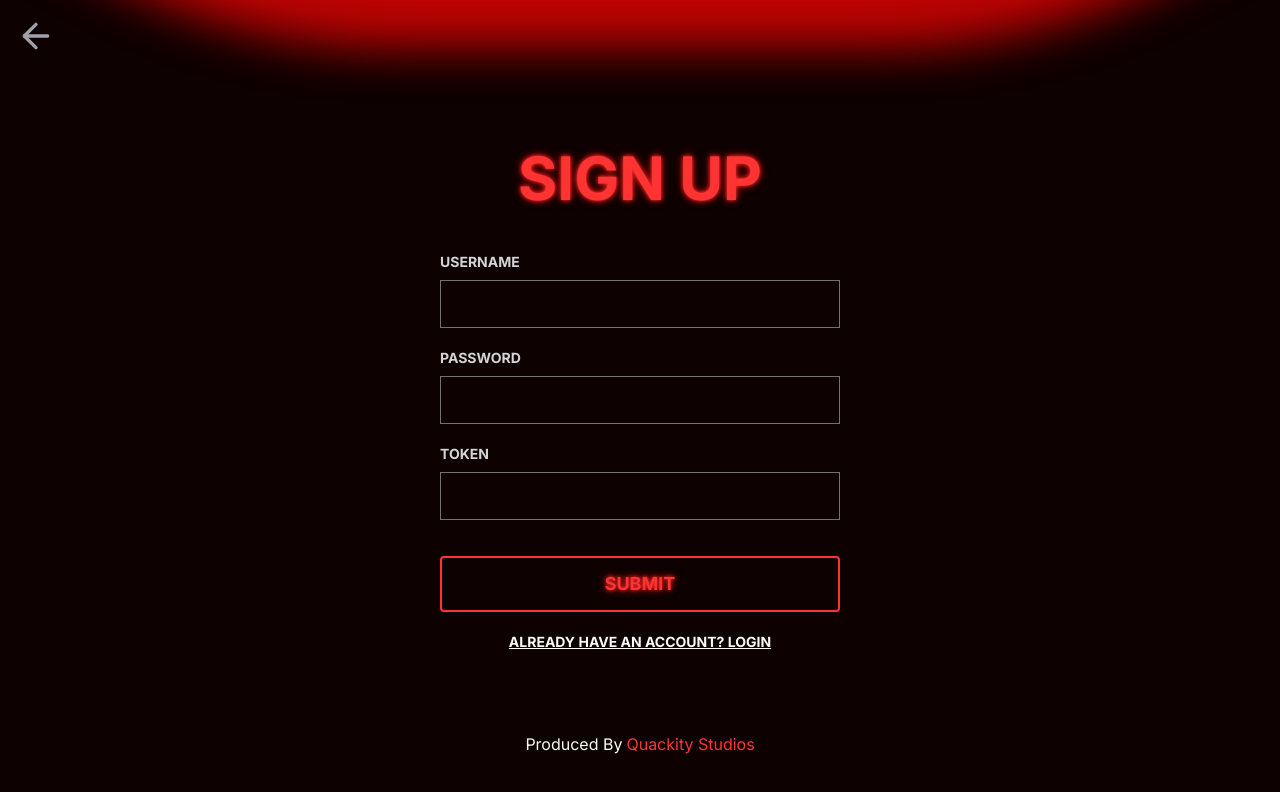
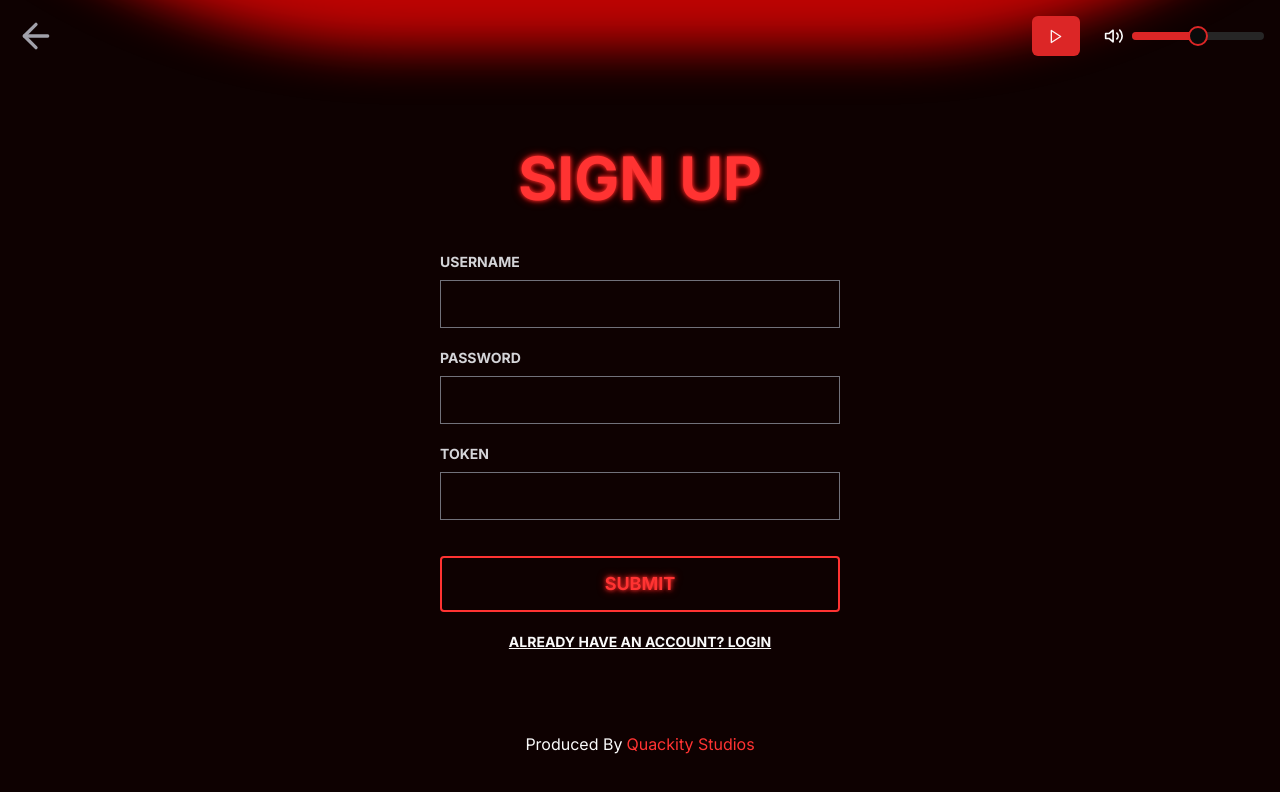
Before and after one commit to SantosVicente/observer, a Next.js app: page /signup in a window 1280 px wide. Shown: the top 792 px of the page. Built offline with nearby package versions, Linux system fonts and the light colour scheme.

Commit message:
feat: new releases

```diff
--- a/package.json
+++ b/package.json
@@ -10,6 +10,7 @@
   },
   "dependencies": {
     "@radix-ui/react-dialog": "^1.0.5",
+    "@radix-ui/react-slider": "^1.1.2",
     "@radix-ui/react-slot": "^1.0.2",
     "@radix-ui/react-tooltip": "^1.0.7",
     "class-variance-authority": "^0.7.0",
--- a/src/app/(home)/page.tsx
+++ b/src/app/(home)/page.tsx
@@ -11,6 +11,7 @@ import {
 import Footer from "@/components/ui/footer";
 import Title from "@/components/ui/title";
 import Image from "next/image";
+import Link from "next/link";
 import { useEffect, useState, useRef } from "react";
 
 export default function Home() {
@@ -21,7 +22,6 @@ export default function Home() {
   const audioRef2 = useRef<HTMLAudioElement>(null);
   const audioRef3 = useRef<HTMLAudioElement>(null);
   const audioRef4 = useRef<HTMLAudioElement>(null);
-  const audioRef5 = useRef<HTMLAudioElement>(null);
 
   const play = () => {
     if (audioRef.current) {
@@ -61,14 +61,6 @@ export default function Home() {
     }, Math.floor(Math.random() * 5000 - 2000) + 1000); //não quero que o tempo seja fixo, quero que seja aleatório
     return () => clearInterval(interval);
   }, [isDisabled]);
-
-  useEffect(() => {
-    if (audioRef5.current) {
-      audioRef5.current.play();
-    } else {
-      console.log("audioRef5.current is not defined");
-    }
-  }, []);
 
   return (
     <div className="flex flex-col items-center relative justify-center min-h-screen py-2 gap-11 bg-[#0e0101] overflow-hidden">
@@ -146,21 +138,22 @@ export default function Home() {
           </DialogContent>
         </Dialog>
 
-        <Button
-          variant={"outline"}
-          onMouseEnter={() => {
-            play();
-          }}
+        <Link
+          href="/login"
           onClick={() => {
             play3();
-            setTimeout(() => {
-              window.location.href = "/login";
-            }, 1000);
           }}
-          className="scale-75 md:scale-100 bg-transparent rounded-sm border-2 w-44 h-14 text-[#ff3332] neon-text font-bold text-lg border-[#ff3332] hover:bg-[#ff3332] hover:text-[#0e0101] hover:border-[#0e0101] sm:hover:scale-110 transform transition-all"
         >
-          COMPETITOR
-        </Button>
+          <Button
+            variant={"outline"}
+            onMouseEnter={() => {
+              play();
+            }}
+            className="scale-75 md:scale-100 bg-transparent rounded-sm border-2 w-44 h-14 text-[#ff3332] neon-text font-bold text-lg border-[#ff3332] hover:bg-[#ff3332] hover:text-[#0e0101] hover:border-[#0e0101] sm:hover:scale-110 transform transition-all"
+          >
+            COMPETITOR
+          </Button>
+        </Link>
 
         <audio ref={audioRef3} src="/audios/submit1.wav"></audio>
         <audio ref={audioRef} src="/audios/closemodal.wav"></audio>
@@ -171,8 +164,6 @@ export default function Home() {
       </p>
 
       <Footer />
-
-      <audio ref={audioRef5} loop src="/audios/trilha.mp3"></audio>
     </div>
   );
 }
--- a/src/app/dashboard/page.tsx
+++ b/src/app/dashboard/page.tsx
@@ -4,6 +4,10 @@ import Title from "@/components/ui/title";
 import { useEffect, useRef } from "react";
 
 const Dashboard = () => {
+  const user = JSON.parse(
+    localStorage.getItem("user") || "{username:'', password: ''}"
+  );
+
   const audioRef = useRef<HTMLAudioElement>(null);
 
   useEffect(() => {
@@ -19,6 +23,11 @@ const Dashboard = () => {
       <div className="flex rounded-full bg-[#bd0302] absolute -top-[77rem] left-50 h-[80rem] w-[110rem] blur-xl" />
       <Title title="Dashboard" />
 
+      <div className="flex flex-col gap-2 mt-5 items-center">
+        <h1 className="text-2xl text-white">Bem vindo, {user.username}</h1>
+        <h1 className="text-2xl text-white">Você está logado!</h1>
+      </div>
+
       <audio ref={audioRef} src="/audios/suspense.wav" />
     </div>
   );
--- a/src/app/layout.tsx
+++ b/src/app/layout.tsx
@@ -1,6 +1,7 @@
 import type { Metadata } from "next";
 import { Inter } from "next/font/google";
 import "./globals.css";
+import Starter from "@/components/ui/starter";
 
 const inter = Inter({ subsets: ["latin"] });
 
@@ -16,7 +17,10 @@ export default function RootLayout({
 }) {
   return (
     <html lang="en">
-      <body className={`${inter.className} bg-[#0e0101]`}>{children}</body>
+      <body className={`${inter.className} bg-[#0e0101] relative`}>
+        <Starter />
+        {children}
+      </body>
     </html>
   );
 }
--- a/src/app/login/page.tsx
+++ b/src/app/login/page.tsx
@@ -18,14 +18,13 @@ import {
 } from "@/components/ui/tooltip";
 import { ArrowLeft } from "lucide-react";
 import Link from "next/link";
-import { useEffect, useRef, useState } from "react";
+import { useRef, useState } from "react";
 
 const Login = () => {
   const audioRef = useRef<HTMLAudioElement>(null);
   const audioRef2 = useRef<HTMLAudioElement>(null);
   const audioRef3 = useRef<HTMLAudioElement>(null);
   const audioRef4 = useRef<HTMLAudioElement>(null);
-  const audioRef5 = useRef<HTMLAudioElement>(null);
 
   const play = () => {
     if (audioRef.current) {
@@ -61,14 +60,6 @@ const Login = () => {
     }
   };
 
-  useEffect(() => {
-    if (audioRef5.current) {
-      audioRef5.current.play();
-    } else {
-      console.log("audioRef5.current is not defined");
-    }
-  }, []);
-
   const [isDialogOpen, setIsDialogOpen] = useState(false);
   const [dialogContent, setDialogContent] = useState({
     message: "",
@@ -102,10 +93,7 @@ const Login = () => {
   };
 
   const send = () => {
-    console.log("Enviando dados para o servidor...");
-    console.log(values);
-    console.log("Dados enviados com sucesso!");
-
+    localStorage.setItem("user", JSON.stringify(values));
     return {
       error: false,
     };
@@ -123,19 +111,17 @@ const Login = () => {
       <TooltipProvider>
         <Tooltip>
           <TooltipTrigger className=" absolute top-0 left-0 mt-4 ml-4">
-            <div
+            <Link
+              href="/"
               onMouseEnter={() => {
                 play3();
               }}
               onClick={() => {
                 play2();
-                setTimeout(() => {
-                  window.location.href = "/";
-                }, 700);
               }}
             >
               <ArrowLeft className="text-zinc-400 h-10 w-10 " />
-            </div>
+            </Link>
           </TooltipTrigger>
           <TooltipContent>
             <p>Return to Home</p>
@@ -265,11 +251,12 @@ const Login = () => {
                 ? "[ ! ] Falha ao logar"
                 : dialogContent.message}
             </DialogTitle>
-            {dialogContent.error && (
-              <DialogDescription className="text-zinc-900 uppercase text-center font-bold">
-                {dialogContent.message}
-              </DialogDescription>
-            )}
+
+            <DialogDescription className="text-zinc-900 uppercase text-center font-bold">
+              {dialogContent.error
+                ? dialogContent.message
+                : `Bem vindo! ${values.username}`}
+            </DialogDescription>
           </DialogHeader>
         </DialogContent>
       </Dialog>
@@ -277,7 +264,6 @@ const Login = () => {
       <Footer />
 
       <audio ref={audioRef} src="/audios/sound1.wav"></audio>
-      <audio ref={audioRef5} loop src="/audios/trilha.mp3"></audio>
     </div>
   );
 };
--- a/src/app/signup/page.tsx
+++ b/src/app/signup/page.tsx
@@ -25,7 +25,6 @@ const Signup = () => {
   const audioRef2 = useRef<HTMLAudioElement>(null);
   const audioRef3 = useRef<HTMLAudioElement>(null);
   const audioRef4 = useRef<HTMLAudioElement>(null);
-  const audioRef5 = useRef<HTMLAudioElement>(null);
 
   const [isDialogOpen, setIsDialogOpen] = useState(false);
   const [dialogContent, setDialogContent] = useState({
@@ -79,14 +78,6 @@ const Signup = () => {
     }
   };
 
-  useEffect(() => {
-    if (audioRef5.current) {
-      audioRef5.current.play();
-    } else {
-      console.log("audioRef5.current is not defined");
-    }
-  }, []);
-
   const isValidToken = (token: string) => {
     if (token === "123456") {
       return true;
@@ -127,10 +118,6 @@ const Signup = () => {
     };
   };
 
-  const redirect = () => {
-    window.location.href = "/login";
-  };
-
   return (
     <div className="flex flex-col items-center relative justify-center min-h-screen py-2 gap-5 sm:gap-11 bg-[#0e0101] overflow-hidden">
       <div className="flex rounded-full bg-[#bd0302] absolute -top-[77rem] left-50 h-[80rem] w-[110rem] blur-xl" />
@@ -143,6 +130,9 @@ const Signup = () => {
               href="/"
               onMouseEnter={() => {
                 play3();
+              }}
+              onClick={() => {
+                play2();
               }}
             >
               <ArrowLeft className="text-zinc-400 h-10 w-10 " />
@@ -304,9 +294,6 @@ const Signup = () => {
               password: false,
               token: false,
             });
-            setTimeout(() => {
-              redirect();
-            }, 700);
           }
         }}
       >
@@ -321,11 +308,19 @@ const Signup = () => {
                 ? "[ ! ] Falha ao criar conta"
                 : dialogContent.message}
             </DialogTitle>
-            {dialogContent.error && (
-              <DialogDescription className="text-zinc-900 uppercase text-center font-bold">
-                {dialogContent.message}
-              </DialogDescription>
-            )}
+
+            <DialogDescription className="text-zinc-900 uppercase text-center font-bold">
+              {dialogContent.error ? (
+                dialogContent.message
+              ) : (
+                <Link
+                  href="/login"
+                  className="text-zinc-900 uppercase text-center font-bold underline"
+                >
+                  Clique aqui para ir ao login
+                </Link>
+              )}
+            </DialogDescription>
           </DialogHeader>
         </DialogContent>
       </Dialog>
@@ -333,7 +328,6 @@ const Signup = () => {
       <Footer isSignup />
 
       <audio ref={audioRef} src="/audios/sound1.wav"></audio>
-      <audio ref={audioRef5} loop src="/audios/trilha.mp3"></audio>
     </div>
   );
 };
--- /dev/null
+++ b/src/components/ui/slider.tsx
@@ -0,0 +1,28 @@
+"use client"
+
+import * as React from "react"
+import * as SliderPrimitive from "@radix-ui/react-slider"
+
+import { cn } from "@/lib/utils"
+
+const Slider = React.forwardRef<
+  React.ElementRef<typeof SliderPrimitive.Root>,
+  React.ComponentPropsWithoutRef<typeof SliderPrimitive.Root>
+>(({ className, ...props }, ref) => (
+  <SliderPrimitive.Root
+    ref={ref}
+    className={cn(
+      "relative flex w-full touch-none select-none items-center",
+      className
+    )}
+    {...props}
+  >
+    <SliderPrimitive.Track className="relative h-2 w-full grow overflow-hidden rounded-full bg-secondary">
+      <SliderPrimitive.Range className="absolute h-full bg-primary" />
+    </SliderPrimitive.Track>
+    <SliderPrimitive.Thumb className="block h-5 w-5 rounded-full border-2 border-primary bg-background ring-offset-background transition-colors focus-visible:outline-none focus-visible:ring-2 focus-visible:ring-ring focus-visible:ring-offset-2 disabled:pointer-events-none disabled:opacity-50" />
+  </SliderPrimitive.Root>
+))
+Slider.displayName = SliderPrimitive.Root.displayName
+
+export { Slider }
--- /dev/null
+++ b/src/components/ui/starter.tsx
@@ -0,0 +1,82 @@
+"use client";
+
+import { useEffect, useRef, useState } from "react";
+import { Button } from "./button";
+import { Pause, Play, Volume1, Volume2, VolumeX } from "lucide-react";
+import { Slider } from "./slider";
+
+const Starter = () => {
+  const audioRef = useRef<HTMLAudioElement>(null);
+
+  const [status, setStatus] = useState(true);
+  const [volume, setVolume] = useState(0.5);
+
+  useEffect(() => {
+    if (audioRef.current && window.location.pathname === "/") {
+      setStatus(false);
+      audioRef.current.play();
+    } else {
+      console.log("audioRef.current is not defined");
+    }
+  }, []);
+
+  useEffect(() => {
+    if (audioRef.current) {
+      audioRef.current.volume = volume;
+    }
+  }, [volume]);
+
+  const VolumeControl = () => (
+    <Slider
+      min={0}
+      max={1}
+      step={0.1}
+      className="w-full"
+      value={[volume]}
+      onValueChange={(value) => setVolume(value[0])}
+    />
+  );
+
+  const playStop = () => {
+    if (audioRef.current) {
+      if (audioRef.current.paused) {
+        setStatus(false);
+        audioRef.current.play();
+      } else {
+        setStatus(true);
+        audioRef.current.pause();
+      }
+    } else {
+      console.log("audioRef.current is not defined");
+    }
+  };
+
+  return (
+    <>
+      {window.location.pathname !== "/dashboard" && (
+        <div className="absolute top-0 right-0 z-50 mt-4 mr-4 flex gap-6">
+          <Button
+            onClick={playStop}
+            className="
+            flex items-center justify-center w-12 gap-2"
+          >
+            {status ? <Play size={23} /> : <Pause size={23} />}
+          </Button>
+          <div className="flex items-center justify-center w-40 gap-2">
+            {volume === 0 ? (
+              <VolumeX size={24} />
+            ) : volume < 0.5 ? (
+              <Volume1 size={24} />
+            ) : (
+              <Volume2 size={24} />
+            )}
+            <VolumeControl />
+          </div>
+        </div>
+      )}
+      <audio ref={audioRef} loop src="/audios/trilha.mp3"></audio>
+    </>
+  );
+};
+
+export default Starter;
```
Also changed, not shown: 1 other file (tests, documents, lock files or other folders).
